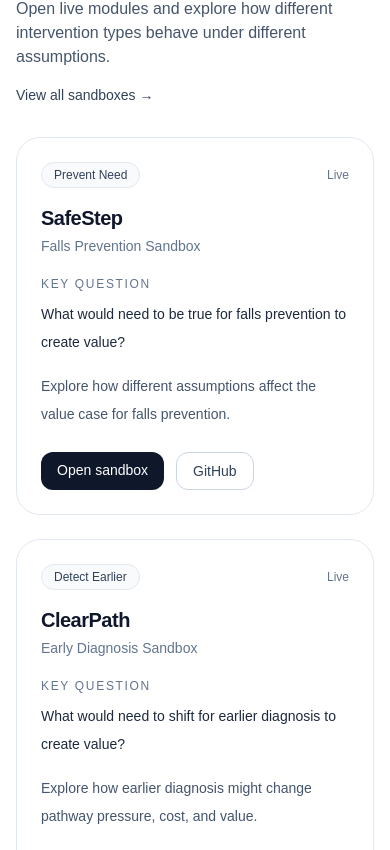
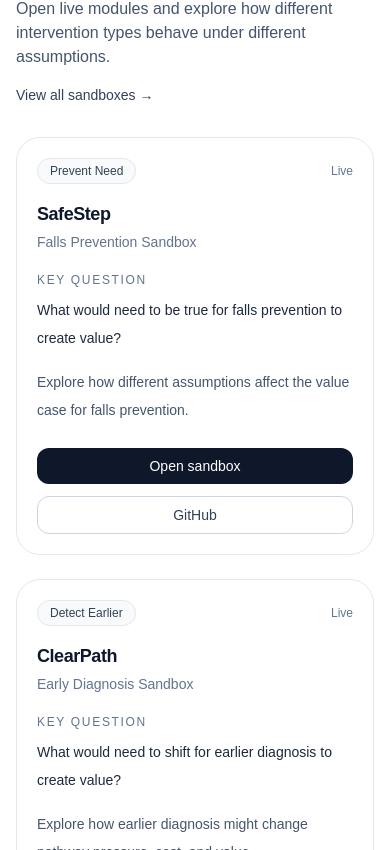
Before and after one commit to olivercareyncl/health-economics-scenario-lab, a Next.js app in the folder site/: page / in a window 390 px wide. Shown: the part 1094-1944 px from the top of the page. Built offline with nearby package versions, Linux system fonts and the light colour scheme.

Commit message:
Update sandbox-card.tsx

```diff
--- a/site/src/components/sandbox-card.tsx
+++ b/site/src/components/sandbox-card.tsx
@@ -8,15 +8,15 @@ export default function SandboxCard({ app }: { app: AppItem }) {
   const isExternal = isLive && primaryHref.startsWith("http");
 
   return (
-    <article className="flex h-full flex-col rounded-3xl border border-slate-200 bg-white p-6 transition hover:border-slate-300 hover:shadow-sm">
-      <div className="flex items-center justify-between gap-4">
+    <article className="flex h-full flex-col rounded-3xl border border-slate-200 bg-white p-5 transition hover:border-slate-300 hover:shadow-sm md:p-6">
+      <div className="flex flex-wrap items-center justify-between gap-3 md:gap-4">
         <span className="rounded-full border border-slate-200 bg-slate-50 px-3 py-1 text-xs font-medium text-slate-700">
           {app.category}
         </span>
         <span className="text-xs font-medium text-slate-500">{app.status}</span>
       </div>
 
-      <h3 className="mt-4 text-xl font-semibold tracking-tight text-slate-900">
+      <h3 className="mt-4 text-lg font-semibold tracking-tight text-slate-900 md:text-xl">
         {app.name}
       </h3>
       <p className="mt-1 text-sm text-slate-500">{app.descriptor}</p>
@@ -32,11 +32,11 @@ export default function SandboxCard({ app }: { app: AppItem }) {
         {app.shortDescription}
       </p>
 
-      <div className="mt-6 flex flex-wrap gap-3">
+      <div className="mt-6 flex flex-col gap-3 sm:flex-row sm:flex-wrap">
         <Link
           href={primaryHref}
           {...(isExternal ? { target: "_blank", rel: "noreferrer" } : {})}
-          className={`inline-flex rounded-xl px-4 py-2 text-sm font-medium transition ${
+          className={`inline-flex w-full items-center justify-center rounded-xl px-4 py-2 text-sm font-medium transition sm:w-auto ${
             isLive
               ? "bg-slate-900 text-white hover:bg-slate-800"
               : "border border-slate-300 text-slate-700 hover:bg-slate-50"
@@ -49,7 +49,7 @@ export default function SandboxCard({ app }: { app: AppItem }) {
           href={app.githubUrl}
           target="_blank"
           rel="noreferrer"
-          className="inline-flex rounded-xl border border-slate-300 px-4 py-2 text-sm font-medium text-slate-700 transition hover:bg-slate-50"
+          className="inline-flex w-full items-center justify-center rounded-xl border border-slate-300 px-4 py-2 text-sm font-medium text-slate-700 transition hover:bg-slate-50 sm:w-auto"
         >
           GitHub
         </Link>
```
